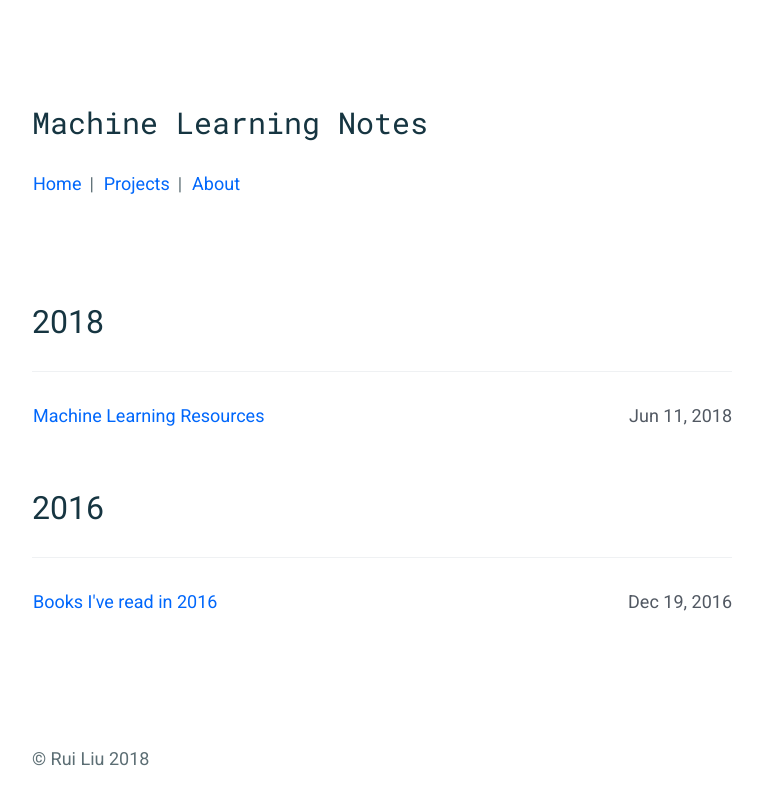
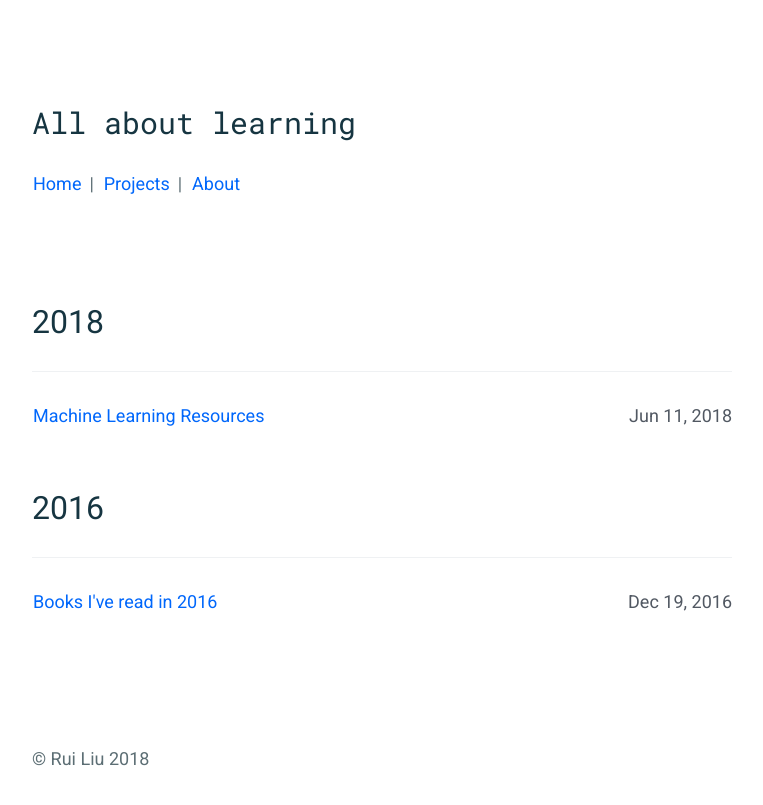
Before and after one commit to rliu054/rliu054.github.io, a Jekyll site: the page built from index.html, in a window 1280 px wide. Shown: the top 805 px of the page, without its empty margins (258-1021 px from the left). Built offline with Jekyll 4.4.1, drawn with Linux system fonts in a browser that asks for light colours.

Commit message:
Update title.

```diff
--- a/_config.yml
+++ b/_config.yml
@@ -1,5 +1,5 @@
 # Site settings
-title: Machine Learning Notes
+title: All about learning
 description: >
 
 author: Rui Liu
@@ -8,7 +8,7 @@ twitter_username: rliu054
 github_username: rliu054
 
 baseurl: "" # the subpath of your site, e.g. /blog
-url: "https://ruiliu.me" # the base hostname & protocol for your site
+url: "http://ruiliu.me" # the base hostname & protocol for your site
 
 google_analytics_id: UA-3679586-3
 disqus_id:
```
